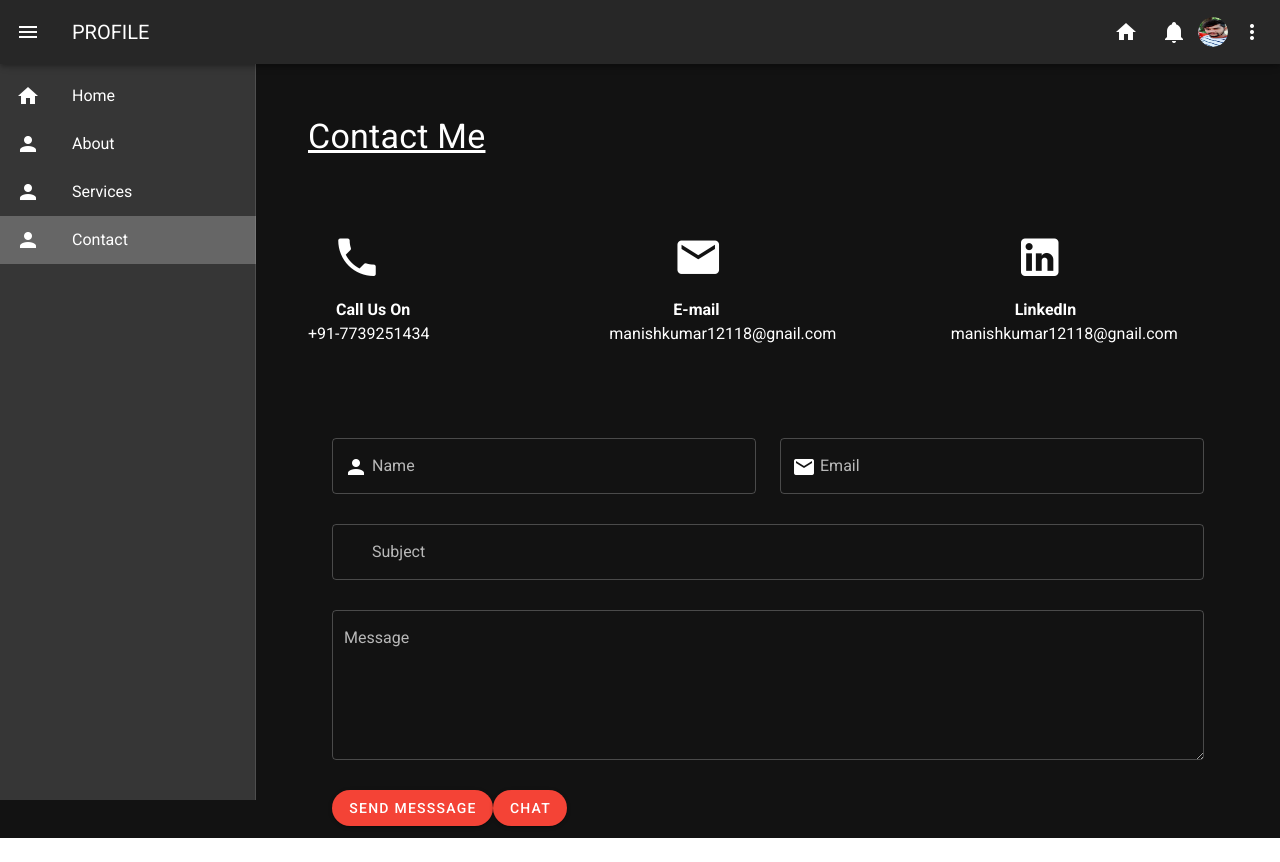
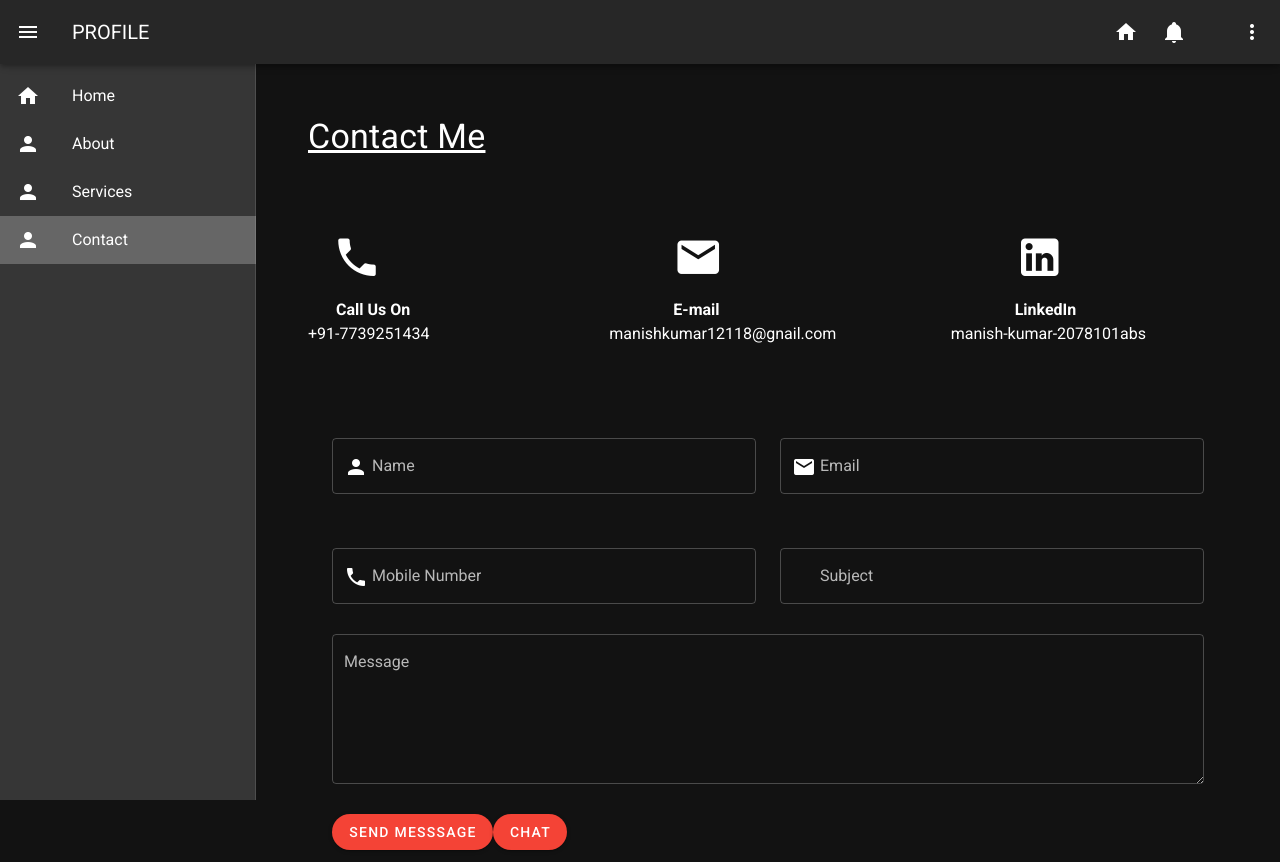
Before and after one commit to manish7739/profile, a Nuxt app: page /contact in a window 1280 px wide. Before the commit the page ends 838 px from the top, so only its background shows below. Built offline with nearby package versions, Linux system fonts and the light colour scheme.

Commit message:
update contact page

```diff
--- a/components/about.vue
+++ b/components/about.vue
@@ -17,8 +17,8 @@
     <v-row>
       <v-col
         cols="12"
+        md="4"
         sm="4"
-        md="4"
         v-for="(item, index) in information"
         :key="index"
       >
@@ -33,22 +33,22 @@
       </v-col>
       <v-col
         cols="12"
-        sm="4"
-        md="4"
+        sm="5"
+        md="5"
         v-for="(item, index) in information"
         :key="index"
       >
-        <v-simple-table class="mt-16 ml-10">
+        <v-simple-table class="mt-16 ">
           <tbody>
-            <tr v-for="(item1, i) in item.info" :key="i">
+            <tr v-for="(item1, i) in info1" :key="i">
               <td>{{ item1.name }}</td>
               <td class="text-right">{{ item1.data }}</td>
             </tr>
           </tbody>
         </v-simple-table>
       </v-col>
-      <v-col cols="12" sm="4" md="4">
-        <v-simple-table class="mt-16 ml-10">
+      <v-col cols="12" sm="3" md="3">
+        <v-simple-table class="mt-16">
           <tbody>
             <tr v-for="(knows, i) in know" :key="i">
               <td>{{ knows.title }}</td>
@@ -90,6 +90,11 @@ export default {
           ]
         }
       ],
+      info1: [
+        { name: "Date of Birth", data: "7 march 1998" },
+        { name: "Email", data: "manishkumar12118@gmail.com" },
+        { name: "Mobile number", data: "7739251434" }
+      ],
       know: [
         { title: "javaScript", per: "75%" },
         { title: "html", per: "90%" },
--- a/components/contact.vue
+++ b/components/contact.vue
@@ -22,7 +22,7 @@
         <v-icon class="ml-16" size="50">mdi-linkedin</v-icon>
         <div>
           <h4 class="ml-16 mt-4">LinkedIn</h4>
-          <p>manishkumar12118@gnail.com</p>
+          <p>manish-kumar-2078101abs</p>
         </div>
       </v-col>
     </v-row>
@@ -47,21 +47,34 @@
           ></v-text-field>
         </v-col>
       </v-row>
-      <v-text-field
-        label="Subject"
-        v-model="subject"
-        prepend-inner-icon="mdi-text-subject"
-        persistent-hint
-        outlined
-      ></v-text-field>
+      <v-row>
+        <v-col
+          ><v-text-field
+            label="Mobile Number"
+            v-model="number"
+            prepend-inner-icon="mdi-phone"
+            persistent-hint
+            outlined
+          ></v-text-field
+        ></v-col>
+        <v-col
+          ><v-text-field
+            label="Subject"
+            v-model="subject"
+            prepend-inner-icon="mdi-text-subject"
+            persistent-hint
+            outlined
+          ></v-text-field
+        ></v-col>
+      </v-row>
       <!-- <v-textarea
         color="black"
-        v-model="description"
+        v-model="message"
         label="description"
       ></v-textarea> -->
       <v-textarea
         outlined
-        v-model="description"
+        v-model="message"
         name="input-7-4"
         label="Message"
       ></v-textarea>
@@ -80,8 +93,9 @@ export default {
     return {
       name: "",
       email: "",
+      number: "",
       subject: "",
-      description: ""
+      message: ""
     };
   },
   methods: {
@@ -89,8 +103,9 @@ export default {
       let data = {
         name: this.name,
         email: this.email,
+        number: this.number,
         subject: this.subject,
-        description: this.description
+        message: this.message
       };
       console.log(data);
       contact.contact_us(data, (err, res) => {
--- a/components/home.vue
+++ b/components/home.vue
@@ -3,7 +3,7 @@
     <!-- image start  -->
     <v-row class="justify-center mt-16">
       <v-avatar size="250">
-        <img src="/manish.png" width="100vh" height="100vh" />
+        <v-img src="/manish.png" height="500px" width="40px"></v-img>
       </v-avatar> </v-row
     ><!-- image end -->
 
--- a/components/service.vue
+++ b/components/service.vue
@@ -1,5 +1,6 @@
 <template>
   <div>
+    <v-container grid-list-xs>
       <v-card>
         <v-card-title class="justify-center display-1">
           ALL RECORDS
@@ -18,7 +19,14 @@
                   Subject
                 </th>
                 <th class="text-left title">
+                  Mobile Number
+                </th>
+
+                <th class="text-left title">
                   Message
+                </th>
+                <th class="text-left title">
+                  Delete
                 </th>
               </tr>
             </thead>
@@ -27,12 +35,15 @@
                 <td>{{ item.name }}</td>
                 <td>{{ item.email }}</td>
                 <td>{{ item.subject }}</td>
+                <td>{{ item.number }}</td>
                 <td>{{ item.message }}</td>
+                <td>{{ item.delete }}</td>
               </tr>
             </tbody>
           </template>
         </v-simple-table>
       </v-card>
+    </v-container>
   </div>
 </template>
 
--- a/layouts/default.vue
+++ b/layouts/default.vue
@@ -39,14 +39,14 @@
         <v-spacer />
         <!-- left side part start -->
         <v-btn icon>
-          <v-icon>mdi-home</v-icon>
+          <v-icon to="/home">mdi-home</v-icon>
         </v-btn>
         <v-btn icon>
           <v-icon>mdi-bell</v-icon>
         </v-btn>
 
         <v-avatar size="30">
-          <img src="/manish.png" />
+          <v-img src="/manish.png"></v-img>
         </v-avatar>
         <v-menu transition="slide-x-transition" bottom right offset-y>
           <template v-slot:activator="{ on, attrs }">
```
Lines whose indentation alone changed are shown as unchanged.
